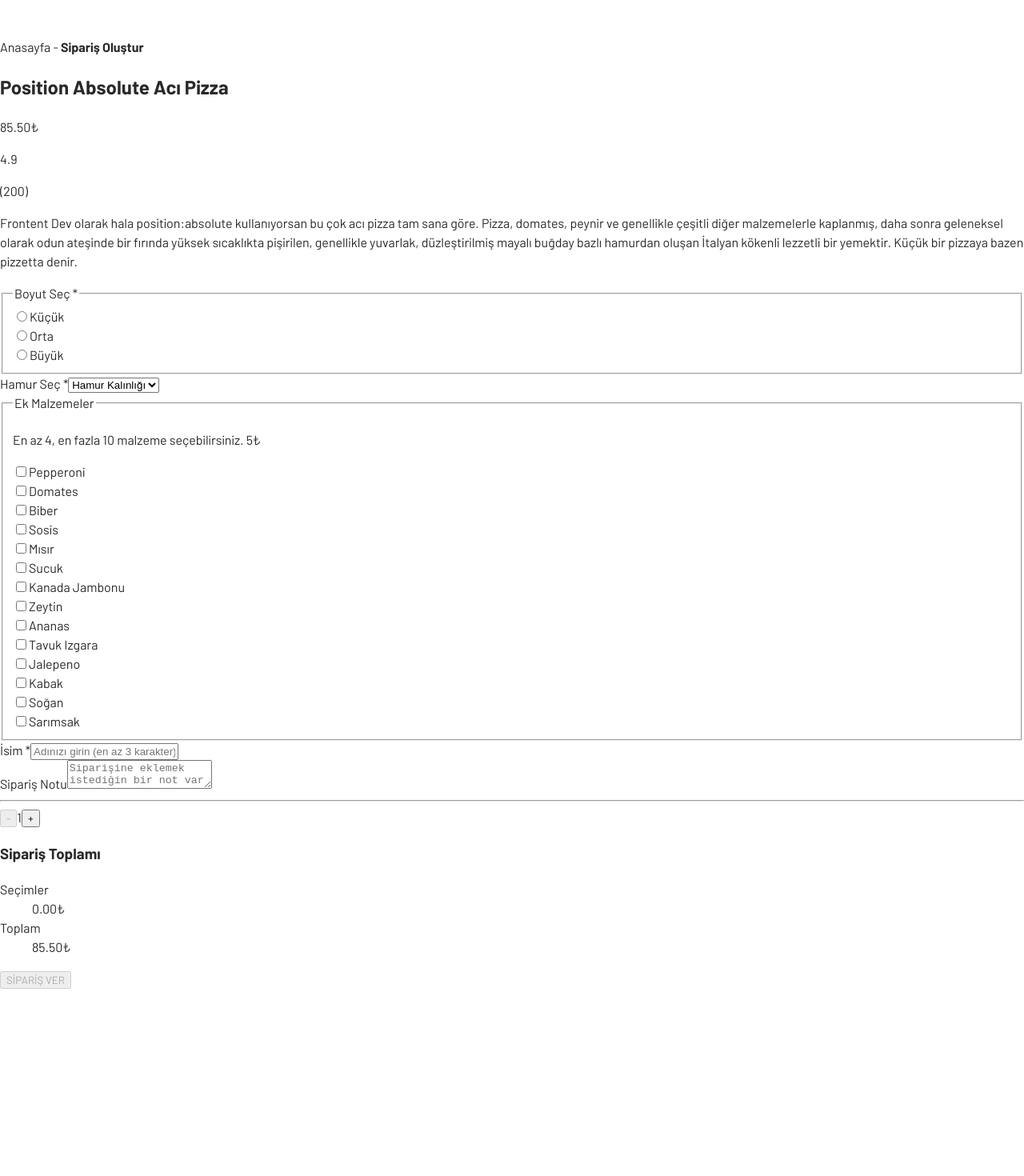
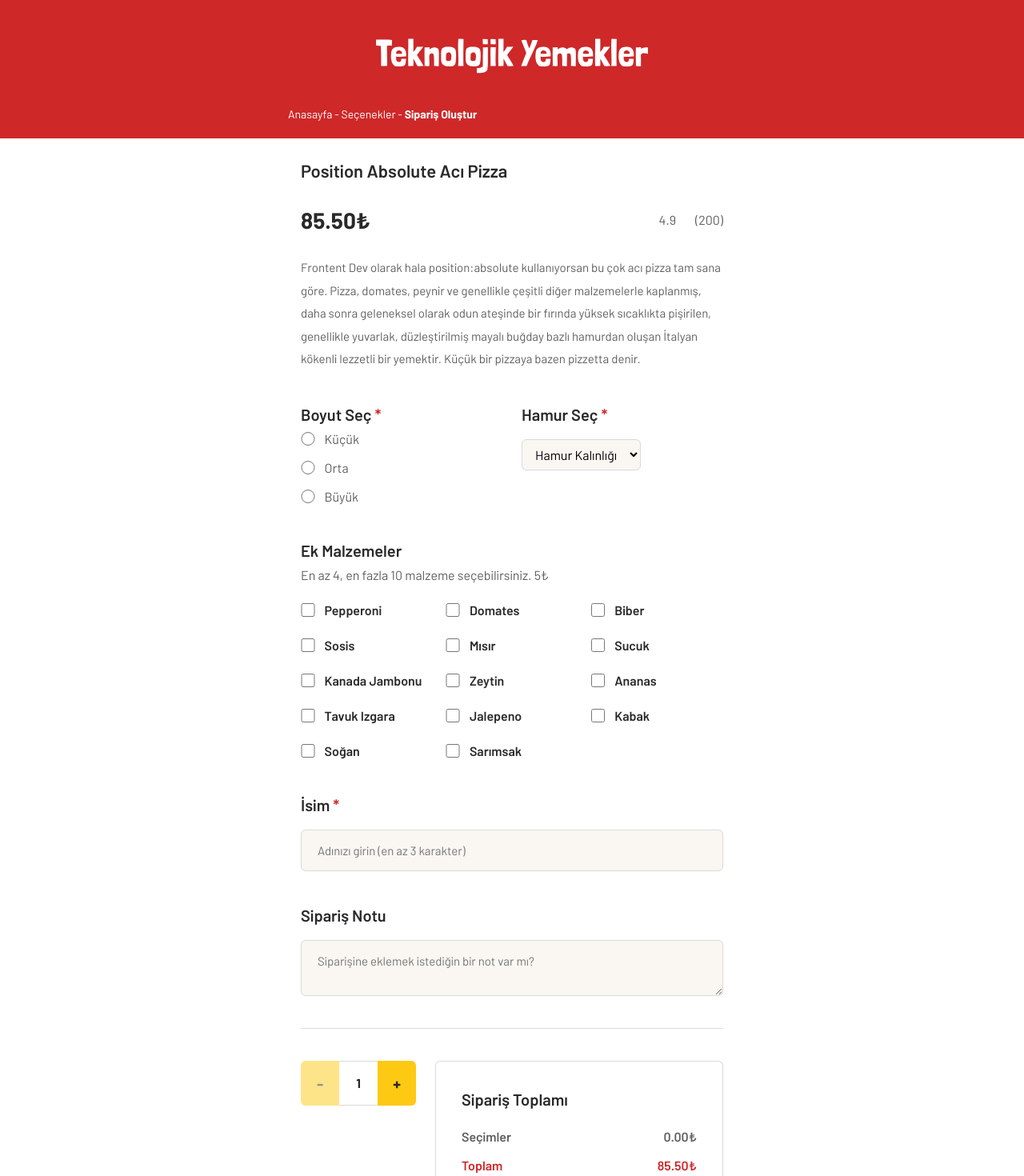
Before and after one commit to sinembaglar/fsweb-s8-challenge-pizza, a React (Vite) app: page /siparis in a window 1280 px wide. Shown: the top 1470 px of the page at 80% size. Before the commit the page ends 1236 px from the top, so only its background shows below. Built offline with nearby package versions, Linux system fonts and the light colour scheme; a web font is replaced by a local one.

Commit message:
Style order form to match the design

```diff
--- /dev/null
+++ b/src/components/OrderPizza.css
@@ -0,0 +1,315 @@
+.order-header {
+  background-color: var(--red);
+  color: #ffffff;
+  padding: 3rem 1rem 1.25rem;
+}
+
+.order-header img {
+  margin: 0 auto 2.5rem;
+  width: 340px;
+}
+
+.breadcrumb {
+  max-width: 560px;
+  margin: 0 auto;
+  font-size: 0.875rem;
+}
+
+.breadcrumb a:hover,
+.breadcrumb a:focus-visible {
+  text-decoration: underline;
+}
+
+.order-page {
+  max-width: 560px;
+  margin: 0 auto;
+  padding: 1.5rem 1rem 4rem;
+}
+
+/* Pizza bilgisi */
+
+.pizza-info h2 {
+  margin: 0 0 1.5rem;
+  font-size: 1.375rem;
+  font-weight: 600;
+}
+
+.pizza-meta {
+  display: flex;
+  align-items: center;
+  gap: 1.5rem;
+  color: var(--light-gray);
+}
+
+.pizza-meta p {
+  margin: 0;
+}
+
+.pizza-meta .pizza-price {
+  margin-right: auto;
+  font-size: 1.75rem;
+  font-weight: 700;
+  color: var(--dark-gray);
+}
+
+.pizza-description {
+  margin: 1.5rem 0 2.5rem;
+  font-size: 0.9375rem;
+  line-height: 1.9;
+  color: var(--light-gray);
+}
+
+/* Form */
+
+.order-form {
+  display: flex;
+  flex-direction: column;
+  gap: 2.5rem;
+}
+
+.form-row {
+  display: grid;
+  grid-template-columns: 1fr 1fr;
+  gap: 1.5rem;
+}
+
+.form-group {
+  display: flex;
+  flex-direction: column;
+  gap: 0.75rem;
+  margin: 0;
+  padding: 0;
+  border: none;
+  min-width: 0;
+}
+
+.form-title {
+  padding: 0;
+  margin-bottom: 0.25rem;
+  font-size: 1.25rem;
+  font-weight: 600;
+}
+
+.required {
+  color: var(--red);
+}
+
+.form-hint {
+  margin: 0 0 0.5rem;
+  color: var(--light-gray);
+}
+
+.option {
+  display: flex;
+  align-items: center;
+  gap: 0.75rem;
+}
+
+.option input {
+  width: 1.1rem;
+  height: 1.1rem;
+  margin: 0;
+  accent-color: var(--red);
+  cursor: pointer;
+}
+
+.option label {
+  color: var(--light-gray);
+  cursor: pointer;
+}
+
+.order-form select {
+  align-self: flex-start;
+  padding: 0.5rem 0.75rem;
+  font-family: inherit;
+  font-size: 1rem;
+  border: 1px solid #d9d9d9;
+  border-radius: 6px;
+  background-color: var(--beige);
+  cursor: pointer;
+}
+
+.toppings {
+  display: grid;
+  grid-template-columns: repeat(3, 1fr);
+  gap: 1.25rem 1rem;
+}
+
+.toppings label {
+  font-weight: 600;
+  color: var(--dark-gray);
+}
+
+.text-field {
+  width: 100%;
+  padding: 1rem 1.25rem;
+  font-family: inherit;
+  font-size: 0.9375rem;
+  border: 1px solid #d9d9d9;
+  border-radius: 6px;
+  background-color: var(--beige);
+}
+
+textarea.text-field {
+  min-height: 3.5rem;
+  resize: vertical;
+}
+
+.text-field:focus,
+.order-form select:focus {
+  outline: 2px solid var(--yellow);
+  outline-offset: 1px;
+}
+
+.text-field[aria-invalid='true'] {
+  border-color: var(--red);
+}
+
+.error {
+  margin: 0;
+  font-size: 0.875rem;
+  font-weight: 500;
+  color: var(--red);
+}
+
+.divider {
+  width: 100%;
+  margin: 0;
+  border: none;
+  border-top: 1px solid #d9d9d9;
+}
+
+/* Adet ve toplam */
+
+.order-footer {
+  display: flex;
+  justify-content: space-between;
+  align-items: flex-start;
+  gap: 1.5rem;
+}
+
+.quantity {
+  display: flex;
+  align-items: stretch;
+  border-radius: 6px;
+  overflow: hidden;
+}
+
+.quantity button {
+  width: 3rem;
+  height: 3.5rem;
+  border: none;
+  font-size: 1.25rem;
+  font-weight: 700;
+  background-color: var(--yellow);
+  color: var(--dark-gray);
+  transition: filter 0.2s;
+}
+
+.quantity button:hover:not(:disabled) {
+  filter: brightness(0.92);
+}
+
+.quantity button:disabled {
+  cursor: not-allowed;
+  opacity: 0.5;
+}
+
+.quantity span {
+  display: flex;
+  align-items: center;
+  justify-content: center;
+  width: 3rem;
+  font-weight: 700;
+  border-top: 1px solid #d9d9d9;
+  border-bottom: 1px solid #d9d9d9;
+}
+
+.summary {
+  flex: 0 1 360px;
+}
+
+.summary-card {
+  padding: 2rem 2rem 1.5rem;
+  border: 1px solid #d9d9d9;
+  border-bottom: none;
+  border-radius: 6px 6px 0 0;
+}
+
+.summary-card h3 {
+  margin: 0 0 1.25rem;
+  font-size: 1.25rem;
+  font-weight: 600;
+}
+
+.summary-card dl {
+  margin: 0;
+  display: flex;
+  flex-direction: column;
+  gap: 0.75rem;
+}
+
+.summary-row {
+  display: flex;
+  justify-content: space-between;
+  font-weight: 600;
+  color: var(--light-gray);
+}
+
+.summary-row dd {
+  margin: 0;
+}
+
+.summary-total {
+  color: var(--red);
+}
+
+.submit-button {
+  width: 100%;
+  padding: 1.1rem;
+  border: none;
+  border-radius: 0 0 6px 6px;
+  font-size: 1.125rem;
+  font-weight: 600;
+  background-color: var(--yellow);
+  color: var(--dark-gray);
+  transition: filter 0.2s;
+}
+
+.submit-button:hover:not(:disabled) {
+  filter: brightness(0.92);
+}
+
+.submit-button:disabled {
+  cursor: not-allowed;
+  opacity: 0.5;
+}
+
+/* Mobil */
+
+@media (max-width: 600px) {
+  .order-header img {
+    width: 240px;
+  }
+
+  .form-row {
+    grid-template-columns: 1fr;
+  }
+
+  .toppings {
+    grid-template-columns: repeat(2, 1fr);
+  }
+
+  .order-footer {
+    flex-direction: column;
+    align-items: stretch;
+  }
+
+  .quantity {
+    align-self: flex-start;
+  }
+
+  .summary {
+    flex-basis: auto;
+  }
+}
--- a/src/components/OrderPizza.jsx
+++ b/src/components/OrderPizza.jsx
@@ -2,6 +2,7 @@ import { useState } from 'react'
 import { Link, useHistory } from 'react-router-dom'
 import axios from 'axios'
 import logo from '../../images/iteration-1-images/logo.svg'
+import './OrderPizza.css'
 
 const malzemeler = [
   { id: 'pepperoni', ad: 'Pepperoni' },
@@ -108,24 +109,26 @@ export default function OrderPizza() {
 
   return (
     <>
-      <header>
+      <header className="order-header">
         <img src={logo} alt="Teknolojik Yemekler" />
-        <nav>
+        <nav className="breadcrumb" aria-label="Sayfa yolu">
           <Link to="/">Anasayfa</Link>
-          <span> - </span>
-          <strong>Sipariş Oluştur</strong>
+          <span aria-hidden="true"> - </span>
+          <span>Seçenekler</span>
+          <span aria-hidden="true"> - </span>
+          <strong aria-current="page">Sipariş Oluştur</strong>
         </nav>
       </header>
 
-      <main>
-        <section>
+      <main className="order-page">
+        <section className="pizza-info">
           <h2>Position Absolute Acı Pizza</h2>
-          <div>
-            <p>{PIZZA_FIYATI.toFixed(2)}₺</p>
+          <div className="pizza-meta">
+            <p className="pizza-price">{PIZZA_FIYATI.toFixed(2)}₺</p>
             <p>4.9</p>
             <p>(200)</p>
           </div>
-          <p>
+          <p className="pizza-description">
             Frontent Dev olarak hala position:absolute kullanıyorsan bu çok acı
             pizza tam sana göre. Pizza, domates, peynir ve genellikle çeşitli
             diğer malzemelerle kaplanmış, daha sonra geleneksel olarak odun
@@ -135,13 +138,13 @@ export default function OrderPizza() {
           </p>
         </section>
 
-        <form onSubmit={handleSubmit}>
-          <div>
-            <fieldset>
-              <legend>
-                Boyut Seç <span aria-hidden="true">*</span>
+        <form className="order-form" onSubmit={handleSubmit}>
+          <div className="form-row">
+            <fieldset className="form-group">
+              <legend className="form-title">
+                Boyut Seç <span className="required" aria-hidden="true">*</span>
               </legend>
-              <div>
+              <div className="option">
                 <input
                   type="radio"
                   id="boyut-kucuk"
@@ -152,7 +155,7 @@ export default function OrderPizza() {
                 />
                 <label htmlFor="boyut-kucuk">Küçük</label>
               </div>
-              <div>
+              <div className="option">
                 <input
                   type="radio"
                   id="boyut-orta"
@@ -163,7 +166,7 @@ export default function OrderPizza() {
                 />
                 <label htmlFor="boyut-orta">Orta</label>
               </div>
-              <div>
+              <div className="option">
                 <input
                   type="radio"
                   id="boyut-buyuk"
@@ -176,9 +179,9 @@ export default function OrderPizza() {
               </div>
             </fieldset>
 
-            <div>
-              <label htmlFor="hamur">
-                Hamur Seç <span aria-hidden="true">*</span>
+            <div className="form-group">
+              <label htmlFor="hamur" className="form-title">
+                Hamur Seç <span className="required" aria-hidden="true">*</span>
               </label>
               <select
                 id="hamur"
@@ -196,14 +199,14 @@ export default function OrderPizza() {
             </div>
           </div>
 
-          <fieldset aria-describedby="malzeme-aciklama">
-            <legend>Ek Malzemeler</legend>
-            <p id="malzeme-aciklama">
+          <fieldset className="form-group" aria-describedby="malzeme-aciklama">
+            <legend className="form-title">Ek Malzemeler</legend>
+            <p id="malzeme-aciklama" className="form-hint">
               En az 4, en fazla 10 malzeme seçebilirsiniz. 5₺
             </p>
-            <div>
+            <div className="toppings">
               {malzemeler.map((malzeme) => (
-                <div key={malzeme.id}>
+                <div key={malzeme.id} className="option">
                   <input
                     type="checkbox"
                     id={malzeme.id}
@@ -217,18 +220,21 @@ export default function OrderPizza() {
               ))}
             </div>
             {errors.malzemeler && (
-              <p role="alert">{errorMessages.malzemeler}</p>
+              <p className="error" role="alert">
+                {errorMessages.malzemeler}
+              </p>
             )}
           </fieldset>
 
-          <div>
-            <label htmlFor="isim">
-              İsim <span aria-hidden="true">*</span>
+          <div className="form-group">
+            <label htmlFor="isim" className="form-title">
+              İsim <span className="required" aria-hidden="true">*</span>
             </label>
             <input
               type="text"
               id="isim"
               name="isim"
+              className="text-field"
               placeholder="Adınızı girin (en az 3 karakter)"
               value={form.isim}
               onChange={handleChange}
@@ -236,27 +242,30 @@ export default function OrderPizza() {
               aria-describedby={errors.isim ? 'isim-hata' : undefined}
             />
             {errors.isim && (
-              <p id="isim-hata" role="alert">
+              <p id="isim-hata" className="error" role="alert">
                 {errorMessages.isim}
               </p>
             )}
           </div>
 
-          <div>
-            <label htmlFor="not">Sipariş Notu</label>
+          <div className="form-group">
+            <label htmlFor="not" className="form-title">
+              Sipariş Notu
+            </label>
             <textarea
               id="not"
               name="not"
+              className="text-field"
               placeholder="Siparişine eklemek istediğin bir not var mı?"
               value={form.not}
               onChange={handleChange}
             />
           </div>
 
-          <hr />
+          <hr className="divider" />
 
-          <div>
-            <div>
+          <div className="order-footer">
+            <div className="quantity">
               <button
                 type="button"
                 aria-label="Adedi azalt"
@@ -275,21 +284,25 @@ export default function OrderPizza() {
               </button>
             </div>
 
-            <div>
-              <section aria-labelledby="toplam-baslik">
+            <div className="summary">
+              <section className="summary-card" aria-labelledby="toplam-baslik">
                 <h3 id="toplam-baslik">Sipariş Toplamı</h3>
                 <dl>
-                  <div>
+                  <div className="summary-row">
                     <dt>Seçimler</dt>
                     <dd>{secimlerFiyati.toFixed(2)}₺</dd>
                   </div>
-                  <div>
+                  <div className="summary-row summary-total">
                     <dt>Toplam</dt>
                     <dd>{toplamFiyat.toFixed(2)}₺</dd>
                   </div>
                 </dl>
               </section>
-              <button type="submit" disabled={!isFormValid || isSubmitting}>
+              <button
+                type="submit"
+                className="submit-button"
+                disabled={!isFormValid || isSubmitting}
+              >
                 SİPARİŞ VER
               </button>
             </div>
```
